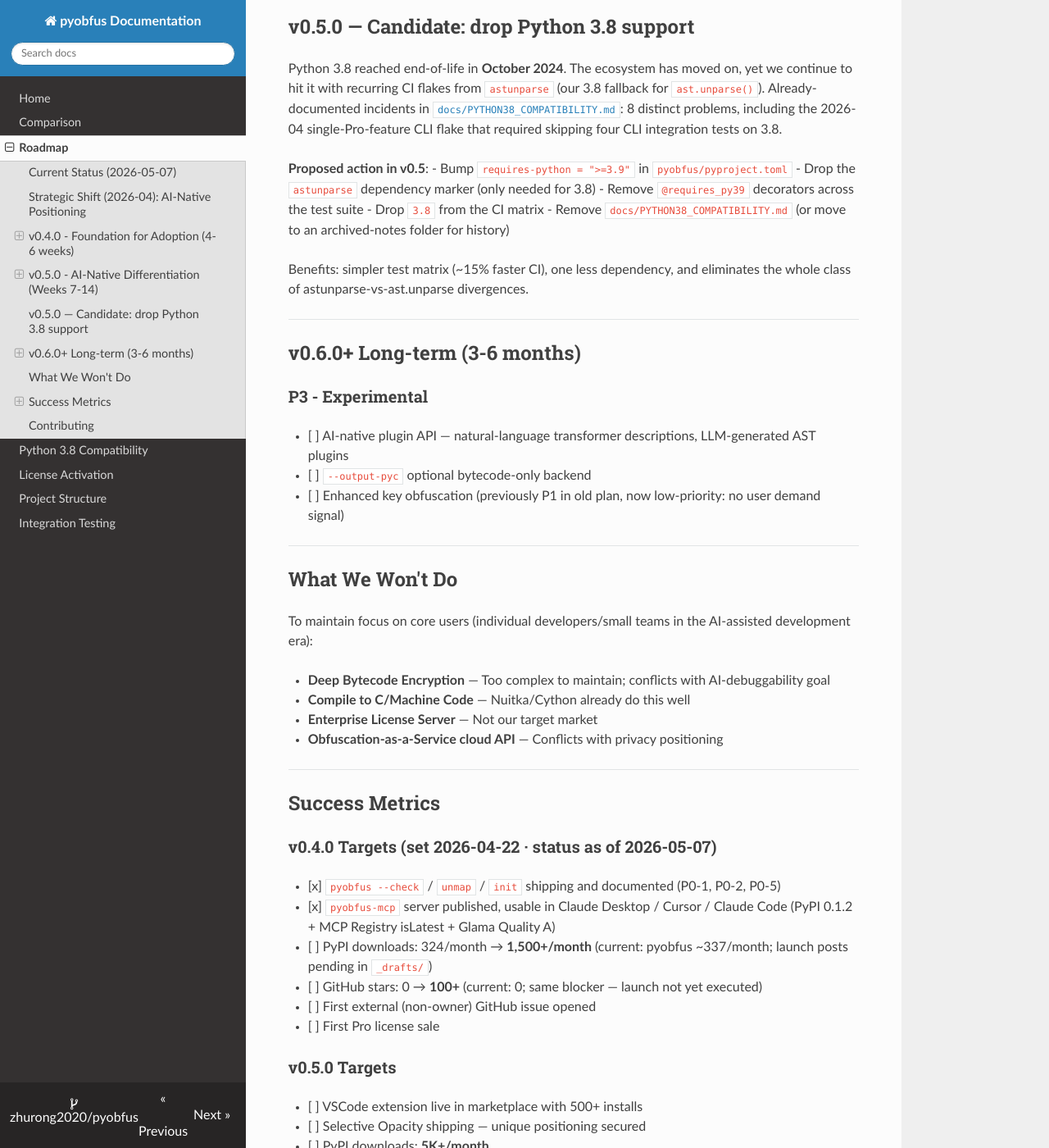
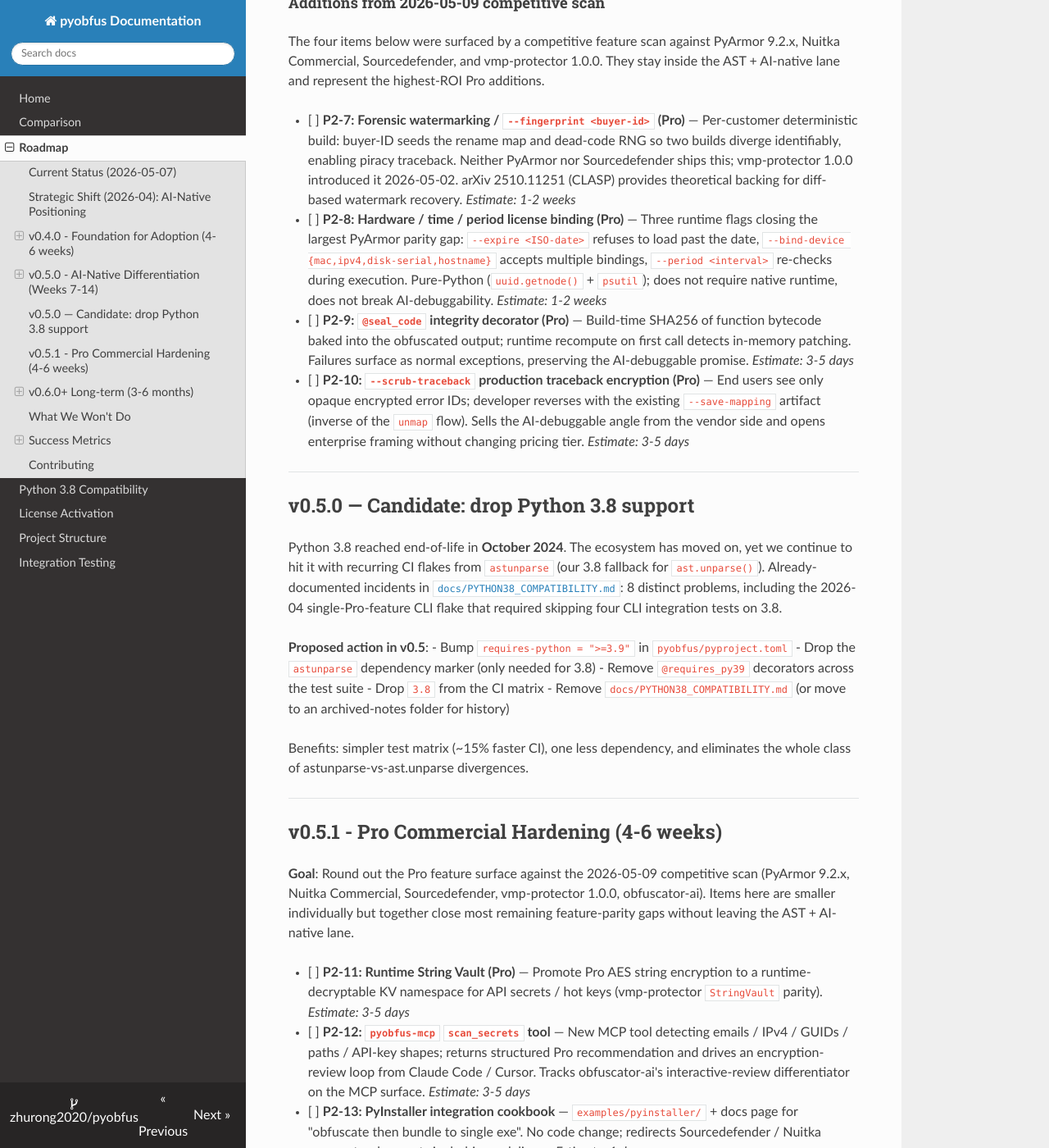
Before and after one commit to zhurong2020/pyobfus, an MkDocs documentation site: the page built from docs/ROADMAP.md, in a window 1280 px wide and 1400 px high, scrolled down 2900 px. Shown: the whole window at 82% size. Built offline with MkDocs 1.6.1, drawn with Linux system fonts in a browser that asks for light colours; nearby versions of some CDN libraries; some of the changed text lies outside the part shown.

Commit message:
docs(ROADMAP): add v0.5 P2-7..P2-10 + new v0.5.1 P2-11..P2-16 + Won't-Do lane decisions
Pending sweep of 2026-05-09 competitive-scan additions written into ROADMAP
earlier in the day but not committed. Adds:
- v0.5.0 Pro additions: P2-7 forensic watermarking · P2-8 license binding ·
  P2-9 @seal_code · P2-10 --scrub-traceback
- New v0.5.1 Pro hardening section: P2-11 string vault · P2-12 scan_secrets
  MCP tool · P2-13 PyInstaller cookbook · P2-14 --embed-data · P2-15 anti-
  debug · P2-16 @requires_runtime
- Won't-Do expansion: bytecode-VM virtualization · anti-VM detection ·
  standalone runtime folder model

Source: 2026-05-09 competitive scan against PyArmor 9.2.x, Nuitka
Commercial, Sourcedefender, vmp-protector 1.0.0, obfuscator-ai, plus
arXiv 2510.11251 / 2512.16538.

Required as origin-side reference for the P2-X identifiers used in the
preceding POST_V0.4_TODO Path C patent gating commit (881308d).

Co-Authored-By: Claude Opus 4.7 (1M context) <noreply@anthropic.com>

```diff
--- a/docs/ROADMAP.md
+++ b/docs/ROADMAP.md
@@ -81,6 +81,15 @@ Builds on top of P0 primitives to make pyobfus appear natively in the AI-assiste
 - [ ] **P2-5: Numeric / Constant obfuscation** — Opaque arithmetic expressions for number literals. _Estimate: 3-5 days_
 - [ ] **P2-6: pyobfus-mcp 0.2.0 production hardening** — FastMCP 3.0 features (per-tool versioning + per-tool authorization + OpenTelemetry instrumentation), path-scoping sandbox for file-touching tools, token-bucket rate limiting with env-var override, JSON-line audit logging with parameter redaction. Brings pyobfus-mcp to production-grade against the emerging MCP-server-security baseline (Atlas Whoff, "5 MCP Server Security Mistakes That Could Expose Your AI Stack", dev.to 2026-05-06). _Estimate: 4-5 days_
 
+#### Additions from 2026-05-09 competitive scan
+
+The four items below were surfaced by a competitive feature scan against PyArmor 9.2.x, Nuitka Commercial, Sourcedefender, and vmp-protector 1.0.0. They stay inside the AST + AI-native lane and represent the highest-ROI Pro additions.
+
+- [ ] **P2-7: Forensic watermarking / `--fingerprint <buyer-id>` (Pro)** — Per-customer deterministic build: buyer-ID seeds the rename map and dead-code RNG so two builds diverge identifiably, enabling piracy traceback. Neither PyArmor nor Sourcedefender ships this; vmp-protector 1.0.0 introduced it 2026-05-02. arXiv 2510.11251 (CLASP) provides theoretical backing for diff-based watermark recovery. _Estimate: 1-2 weeks_
+- [ ] **P2-8: Hardware / time / period license binding (Pro)** — Three runtime flags closing the largest PyArmor parity gap: `--expire <ISO-date>` refuses to load past the date, `--bind-device {mac,ipv4,disk-serial,hostname}` accepts multiple bindings, `--period <interval>` re-checks during execution. Pure-Python (`uuid.getnode()` + `psutil`); does not require native runtime, does not break AI-debuggability. _Estimate: 1-2 weeks_
+- [ ] **P2-9: `@seal_code` integrity decorator (Pro)** — Build-time SHA256 of function bytecode baked into the obfuscated output; runtime recompute on first call detects in-memory patching. Failures surface as normal exceptions, preserving the AI-debuggable promise. _Estimate: 3-5 days_
+- [ ] **P2-10: `--scrub-traceback` production traceback encryption (Pro)** — End users see only opaque encrypted error IDs; developer reverses with the existing `--save-mapping` artifact (inverse of the `unmap` flow). Sells the AI-debuggable angle from the vendor side and opens enterprise framing without changing pricing tier. _Estimate: 3-5 days_
+
 ---
 
 ## v0.5.0 — Candidate: drop Python 3.8 support
@@ -95,6 +104,19 @@ Python 3.8 reached end-of-life in **October 2024**. The ecosystem has moved on,
 - Remove `docs/PYTHON38_COMPATIBILITY.md` (or move to an archived-notes folder for history)
 
 Benefits: simpler test matrix (~15% faster CI), one less dependency, and eliminates the whole class of astunparse-vs-ast.unparse divergences.
+
+---
+
+## v0.5.1 - Pro Commercial Hardening (4-6 weeks)
+
+**Goal**: Round out the Pro feature surface against the 2026-05-09 competitive scan (PyArmor 9.2.x, Nuitka Commercial, Sourcedefender, vmp-protector 1.0.0, obfuscator-ai). Items here are smaller individually but together close most remaining feature-parity gaps without leaving the AST + AI-native lane.
+
+- [ ] **P2-11: Runtime String Vault (Pro)** — Promote Pro AES string encryption to a runtime-decryptable KV namespace for API secrets / hot keys (vmp-protector `StringVault` parity). _Estimate: 3-5 days_
+- [ ] **P2-12: `pyobfus-mcp` `scan_secrets` tool** — New MCP tool detecting emails / IPv4 / GUIDs / paths / API-key shapes; returns structured Pro recommendation and drives an encryption-review loop from Claude Code / Cursor. Tracks obfuscator-ai's interactive-review differentiator on the MCP surface. _Estimate: 3-5 days_
+- [ ] **P2-13: PyInstaller integration cookbook** — `examples/pyinstaller/` + docs page for "obfuscate then bundle to single exe". No code change; redirects Sourcedefender / Nuitka prospects who want single-binary delivery. _Estimate: 1 day_
+- [ ] **P2-14: `--embed-data <path>` (Pro)** — AES-encrypt a resource file at build time, emit it as a base85 module constant + accessor. Closes Nuitka Commercial "Protect Data Files" / PyArmor `--bind-data` gap. _Estimate: 3-5 days_
+- [ ] **P2-15: Anti-debug guard (Pro, opt-in)** — TracerPid (Linux) / IsDebuggerPresent (Windows) / timing-skew check. Default OFF to protect AI-debuggability; opt-in via `--anti-debug` for users who explicitly want hardened production builds. _Estimate: 3-5 days_
+- [ ] **P2-16: `@requires_runtime` policy decorator (Pro)** — Refuse to load if Python version / OS / architecture doesn't match build-time constraints (e.g., "this build licensed for Linux production only"). Generalizes PyArmor BCC platform restrictions in pure Python. _Estimate: 2-3 days_
 
 ---
 
@@ -113,9 +135,12 @@ Benefits: simpler test matrix (~15% faster CI), one less dependency, and elimina
 To maintain focus on core users (individual developers/small teams in the AI-assisted development era):
 
 - **Deep Bytecode Encryption** — Too complex to maintain; conflicts with AI-debuggability goal
+- **Bytecode-VM Virtualization** (vmp-protector / PyArmor BCC mode lane) — Architecturally incompatible with AI-debuggability; high maintenance burden; cyber.wtf 2025-05-30 BCC analysis shows partial reversal via symbolic execution is already feasible
 - **Compile to C/Machine Code** — Nuitka/Cython already do this well
-- **Enterprise License Server** — Not our target market
-- **Obfuscation-as-a-Service cloud API** — Conflicts with privacy positioning
+- **Anti-VM / Sandbox-Detection** — Overlaps with malware-evasion tooling and risks brand poisoning (`python-obfuscation-framework 1.13.0` is already classified `stager, payload` on PyPI). pyobfus is a defender tool; must keep clear lane separation
+- **Standalone Runtime Folder Model** (PyArmor `dist/` with native `.so`) — Pure Python output is part of the cross-platform value proposition
+- **Enterprise License Server** — Not our target market (a recipe / Cloudflare Worker reference is fine, a SaaS is not)
+- **Obfuscation-as-a-Service cloud API** — Conflicts with privacy positioning (PyArmor Basic/Pro phones home on every build; that's our negative-space)
 
 ---
 
@@ -157,4 +182,5 @@ See [CONTRIBUTING.md](../CONTRIBUTING.md) for guidelines.
 
 ---
 
-**Last Updated**: 2026-04-22 — Strategic reshape after AI-era competitive analysis.
+**Last Updated**: 2026-05-09 — Added P2-7..P2-10 to v0.5.0 (forensic watermarking, license binding, integrity seal, scrub-traceback) and a new v0.5.1 section with P2-11..P2-16 (string vault, scan_secrets MCP tool, PyInstaller cookbook, embed-data, anti-debug, requires_runtime). Expanded "What We Won't Do" with bytecode-VM virtualization, anti-VM detection, and standalone runtime folder model as explicit lane decisions. Source: 2026-05-09 competitive scan against PyArmor 9.2.x, Nuitka Commercial, Sourcedefender, vmp-protector 1.0.0, obfuscator-ai, plus arXiv 2025-2026 papers (2512.16538, 2510.11251).
+**Previous**: 2026-04-22 — Strategic reshape after AI-era competitive analysis.
```
